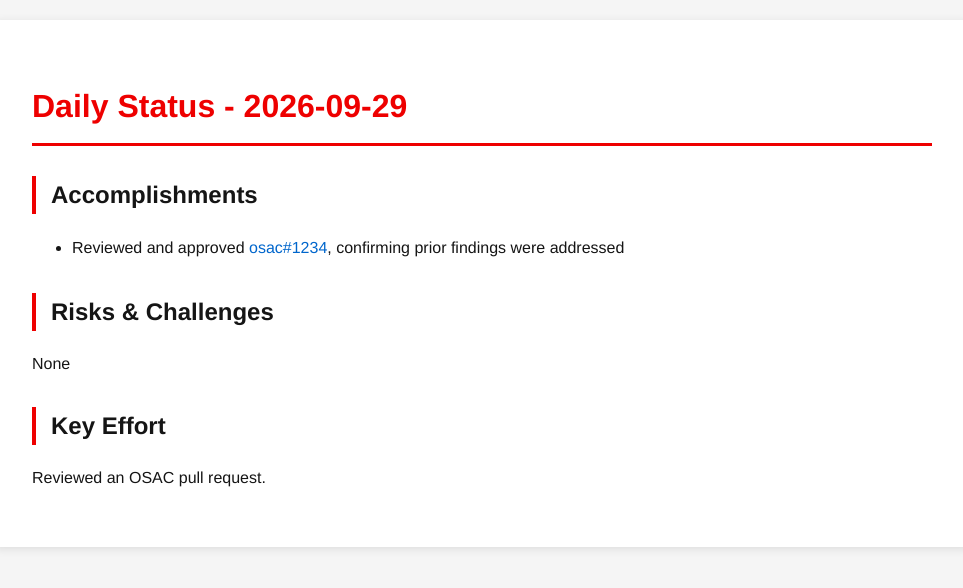
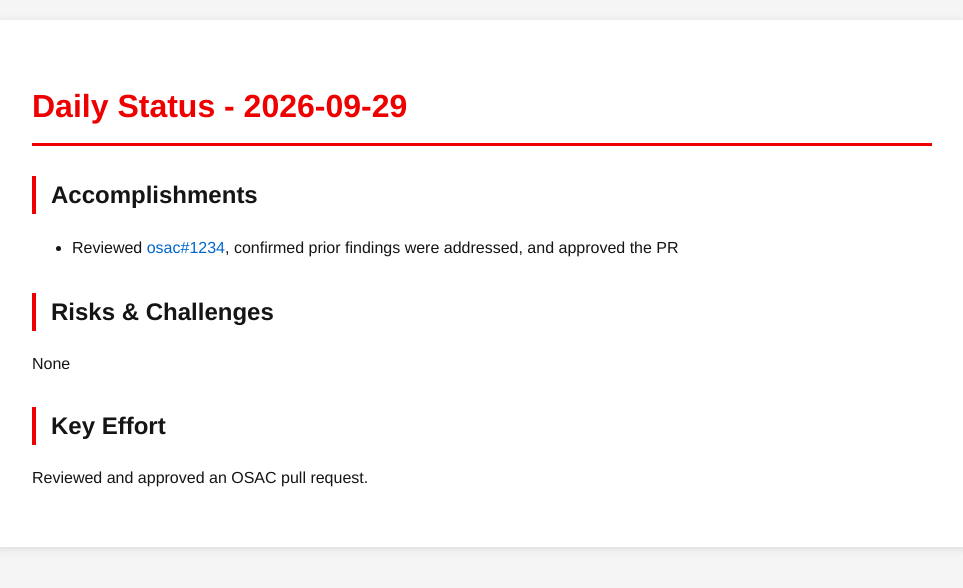
Before and after one commit to tzvatot/daily-status, a Jekyll site: the page built from 2026-09-29.md, in a window 1280 px wide. Shown: the top 588 px of the page, without its empty margins (158-1121 px from the left). Built offline with Jekyll 4.4.1, drawn with Linux system fonts in a browser that asks for light colours.

Commit message:
Daily status update - 2026-09-29

```diff
--- a/2026-09-29.md
+++ b/2026-09-29.md
@@ -7,10 +7,10 @@ date: 2026-09-29
 # Daily Status - 2026-09-29
 
 ## Accomplishments
-- Reviewed and approved [osac#1234](https://github.com/osac-project/osac/pull/1234), confirming prior findings were addressed
+- Reviewed [osac#1234](https://github.com/osac-project/osac/pull/1234), confirmed prior findings were addressed, and approved the PR
 
 ## Risks & Challenges
 None
 
 ## Key Effort
-Reviewed an OSAC pull request.
+Reviewed and approved an OSAC pull request.
```
